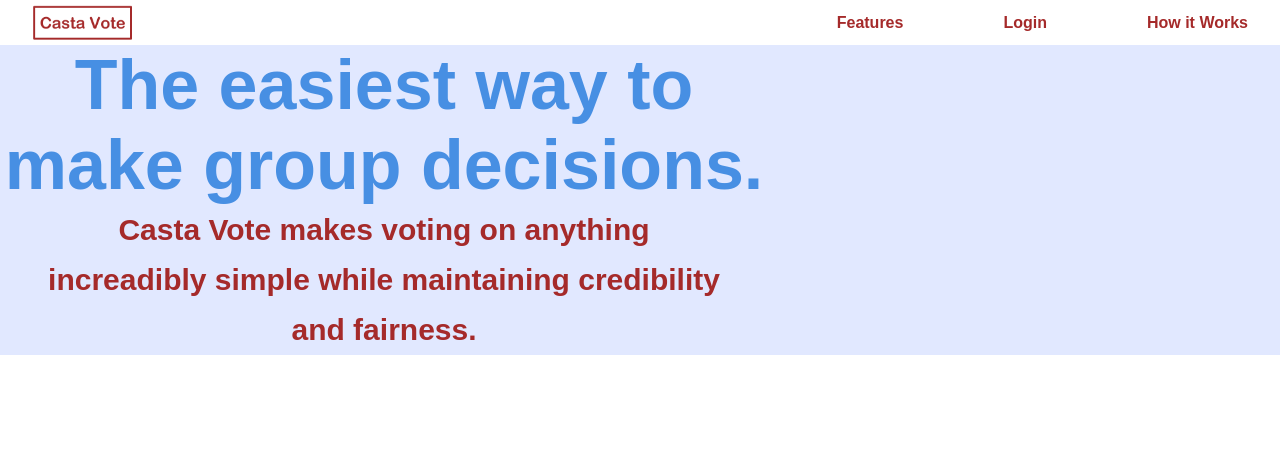
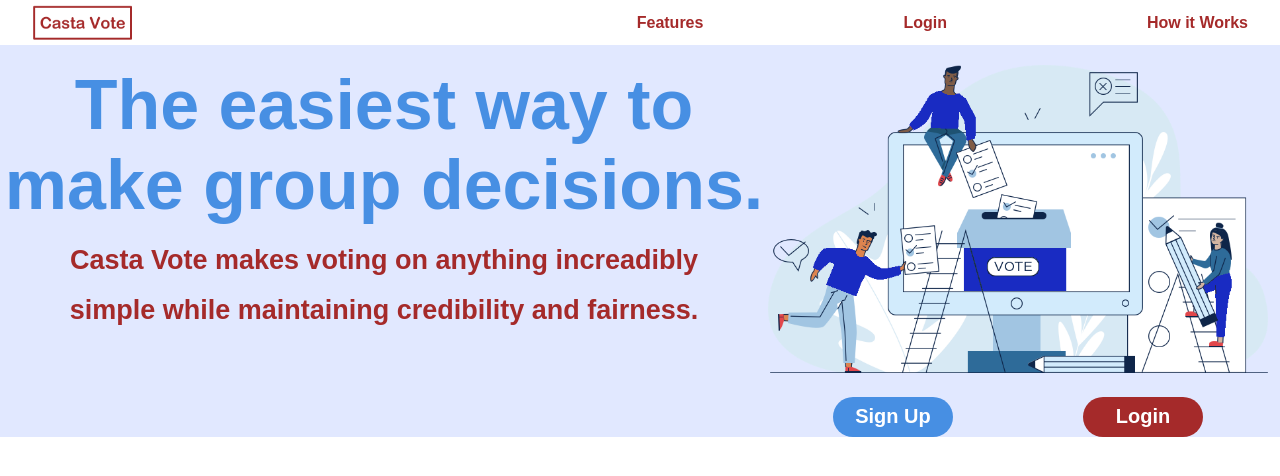
Before and after one commit to chris-wamae/kindledecision, a React (Create React App) app in the folder front-end/: page / in a window 1280 px wide. Shown: the top 476 px of the page. Built offline with nearby package versions, Linux system fonts and the light colour scheme.

Commit message:
Updated landing page and navbar

```diff
--- a/front-end/src/components/Navbar.js
+++ b/front-end/src/components/Navbar.js
@@ -1,13 +1,21 @@
 import "../styles/Navbar.css"
+import { Link } from "react-router-dom";
 function Navbar({navItems}){
 
+    function LinkFormater(rawLink){
+
+    let formattedLink = rawLink.replace(/ /g,"-")
+    console.log(formattedLink.toLowerCase())
+    return formattedLink.toLowerCase()
+    }
     return (
         <>
         <div class="nav-div">
             <img src="Casta-vote-text.png" id="app-icon"></img>
             <div class="nav-links">
             {navItems.map(e => {
-             return <a href="#">{e}</a>
+
+             return <Link exact to={LinkFormater(e)}><a href="#">{e}</a></Link>
             })}
             </div>
         </div>
--- a/front-end/src/styles/Landingpage.css
+++ b/front-end/src/styles/Landingpage.css
@@ -4,6 +4,8 @@ background-color:var(--lavender);
 
 .info{
 margin-top:5px;
+display:flex;
+flex-direction:row;
 }
 
 .info-text{
@@ -14,20 +16,63 @@ align-items:center;
 }
 
 .info-text .main-header{
+margin-top:20px;
 font-size:35px;
 color:var(--chefchaouenBlue);
 text-align:center;
+margin-bottom:10px;
 }
 
 .info-text .sub-header{
     color:var(--auburn);
-    font-size:30px;
+    font-size:27px;
     line-height:50px;
     text-align:center;
     width:90%;
 }
 
 
-.info-img{
+.info-img-buttons img{
+margin-top:20px;
+width:500px;
+}
 
+.info-img-buttons button{
+    width:120px;
+    height:40px;
+    font-size:20px;
+    font-weight:600;
+    border-radius:20px;
+    border:0px;
 }
+
+.buttons{
+    display:flex;
+    justify-content:space-around;
+    margin-top:20px;
+}
+
+#sign-up-button
+{
+background-color:var(--chefchaouenBlue);
+color:white;
+}
+
+#sign-up-button:hover
+{
+background-color:white;
+color:var(--chefchaouenBlue);
+border:2px solid var(--chefchaouenBlue);
+}
+
+#login-button{
+background-color:var(--auburn);
+color:white;
+}
+
+#login-button:hover
+{
+background-color:white;
+color:var(--auburn);
+border:2px solid var(--auburn);
+}
--- a/front-end/src/views/Landingpage.js
+++ b/front-end/src/views/Landingpage.js
@@ -1,11 +1,12 @@
 import Navbar from "../components/Navbar"
 import "../styles/Landingpage.css"
+import {Link} from "react-router-dom"
 
-function Landingpage(){
+function Landingpage() {
     const navItems = ["Features", "Login", "How it Works"]
     return (
         <>
-     <Navbar navItems={navItems}/>
+            <Navbar navItems={navItems} />
             <div class="main">
 
                 <div class="info">
@@ -24,13 +25,21 @@ function Landingpage(){
 
                     </div>
 
-        <div class="info-img">
+                    <div class="info-img-buttons">
+                        <img src="casta-vote-landing.png"></img>
+                        <div class="buttons">
+                            <Link exact to="sign-up">
+                            <button id="sign-up-button">Sign Up</button>
+                            </Link>
+                            <Link exact to="login">
+                            <button id="login-button">Login</button>
+                            </Link>
+                        </div>
                     </div>
 
                 </div>
 
-      <div class="buttons">
-      </div>
+
 
             </div>
         </>
```
Also changed, not shown: front-end/public/casta-vote-landing.png (added). Lines whose indentation alone changed are shown as unchanged.
